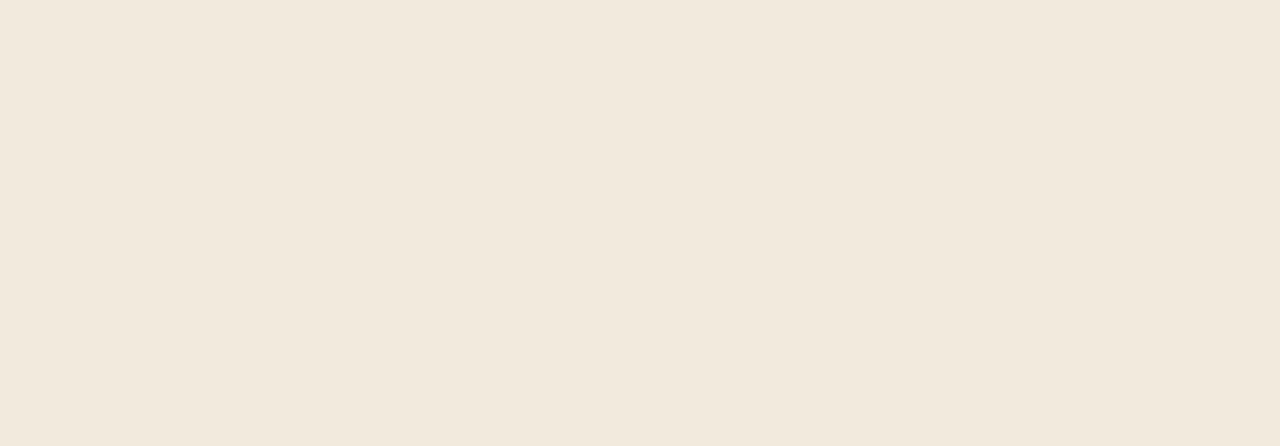
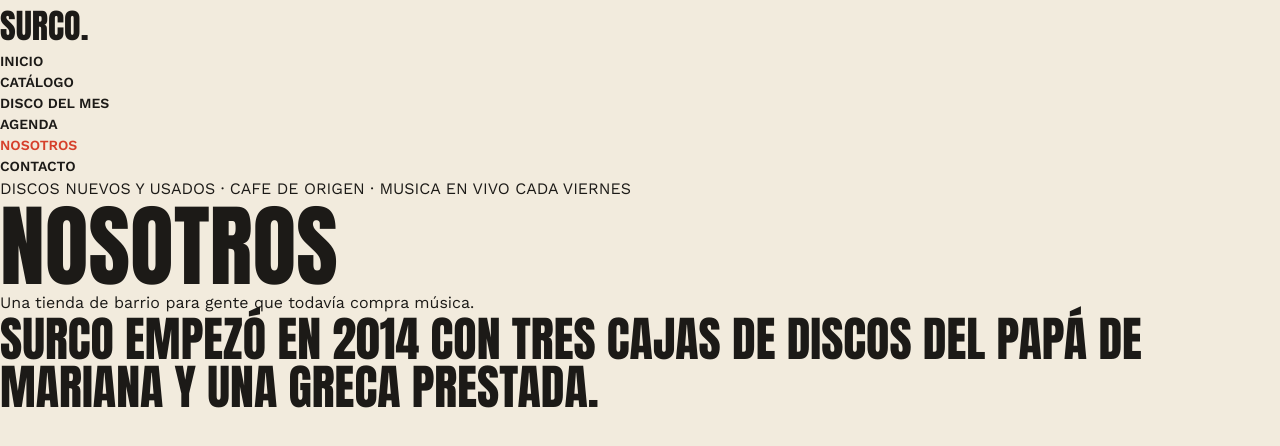
Before and after one commit to dagor616/surco, a plain HTML site: page Nosotros.html in a window 1280 px wide. Drawn offline with nearby package versions, Linux system fonts and the light colour scheme.

Commit message:
feat:parte de nosotros  recien iniciada

```diff
--- a/Nosotros.html
+++ b/Nosotros.html
@@ -8,3 +8,33 @@
     <link rel="stylesheet" href="css/Nosotros.css">
 </head>
 <body>
+    <header class="header">
+        <div class="contenedor">
+            <a href="Index.html" class="logo">Surco<span>.</span></a>
+            <ul class="menu">
+                <li><a href="Index.html">INICIO</a></li>
+                <li><a href="Catalogo.html">CATÁLOGO</a></li>
+                <li><a href="Disco-Del-Mes.html">DISCO DEL MES</a></li>
+                <li><a href="Agenda.html">AGENDA</a></li>
+                <li><a href="Nosotros.html" class="activo">NOSOTROS</a></li>
+                <li><a href="Contacto.html">CONTACTO</a></li>
+            </ul>
+        </div>
+    </header>
+    <div class="cinta">DISCOS NUEVOS Y USADOS · CAFE DE ORIGEN · MUSICA EN VIVO CADA VIERNES</div>
+ <main>
+    <section class="presentacion">
+        <div class="contenedor">
+            <h1>NOSOTROS</h1>
+            <p class="descripcion-presentacion">Una tienda de barrio para gente que todavía compra música.</p>
+        </div>
+    </section>
+    <section class="historia">
+        <div class="contenedor historia-contenido">
+            <div class="historia-principal">
+                <h2>Surco empezó en 2014 con tres cajas de discos del papá de Mariana y una greca prestada.</h2>
+            </div>
+        </div>
+    </section>
+ </main>
+</body>
```
Also changed, not shown: Contacto.html (+1 -1 lines).
